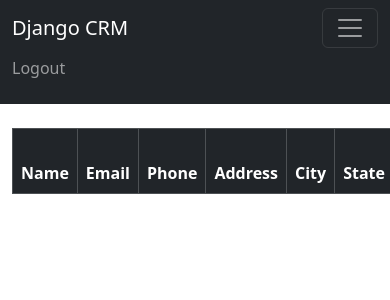
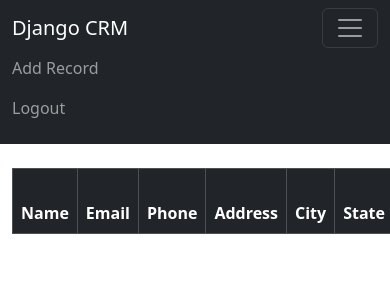
Before and after one commit to pankaj-basnet/dcrm55, a Django app: page / in a window 390 px wide, after a click that opens the changed part; the page is wider, and only the part inside the window is pictured. Shown: the top 300 px of that part. Run offline with Django 5.2, Linux system fonts and the light colour scheme; the visitor is signed in with stand-in values (Sample User, id 1); data that the repository does not hold is empty.

Commit message:
create add_record.html, edit urls.py, edit form.py
add form like form.as_p [django form], edit form.py like SignUpForm with reference from models.py,,, check django server still running correctly

```diff
--- a/dcrm55/website/templates/navbar.html
+++ b/dcrm55/website/templates/navbar.html
@@ -18,6 +18,10 @@
         {% if user.is_authenticated %}
 
         <li class="nav-item">
+          <a class="nav-link" href="{% url 'add_record' %}">Add Record</a>
+        </li>
+
+        <li class="nav-item">
           <a class="nav-link" href="{% url 'logout' %}">Logout</a>
         </li>
 
--- a/dcrm55/website/urls.py
+++ b/dcrm55/website/urls.py
@@ -9,5 +9,6 @@
     path('register/', views.register_user, name='register'),
     path('record/<int:pk>', views.customer_record, name='record'),
     path('delete_record/<int:pk>', views.delete_record, name='delete_record'),
+    path('add_record/', views.add_record, name='add_record'),
 
 ]
--- a/dcrm55/website/views.py
+++ b/dcrm55/website/views.py
@@ -1,7 +1,7 @@
 from django.shortcuts import render, redirect
 from django.contrib.auth import authenticate, login, logout
 from django.contrib import messages
-from .forms import SignUpForm
+from .forms import SignUpForm, AddRecordForm
 from .models import Record
 
 def home(request):
@@ -77,3 +77,8 @@
 	else:
 		messages.success(request, "You Must Be Logged In To Do That...")
 		return redirect('home')
+
+
+
+def add_record(request):
+        return render(request, 'add_record.html', {})
```
Also changed, not shown: dcrm55/website/forms.py (+22 -1 lines), dcrm55/website/templates/add_record.html (added, +16 -0 lines).
